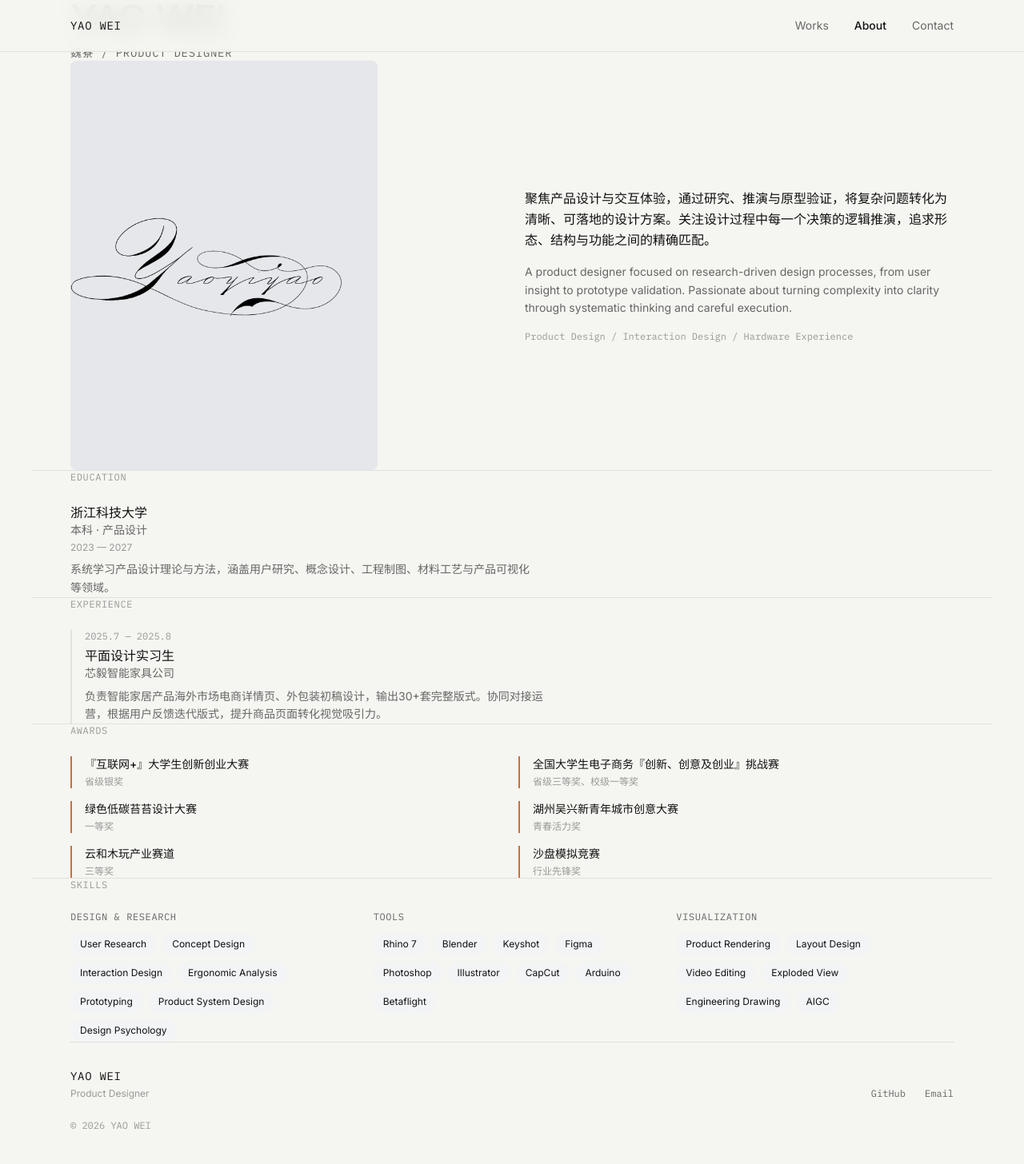
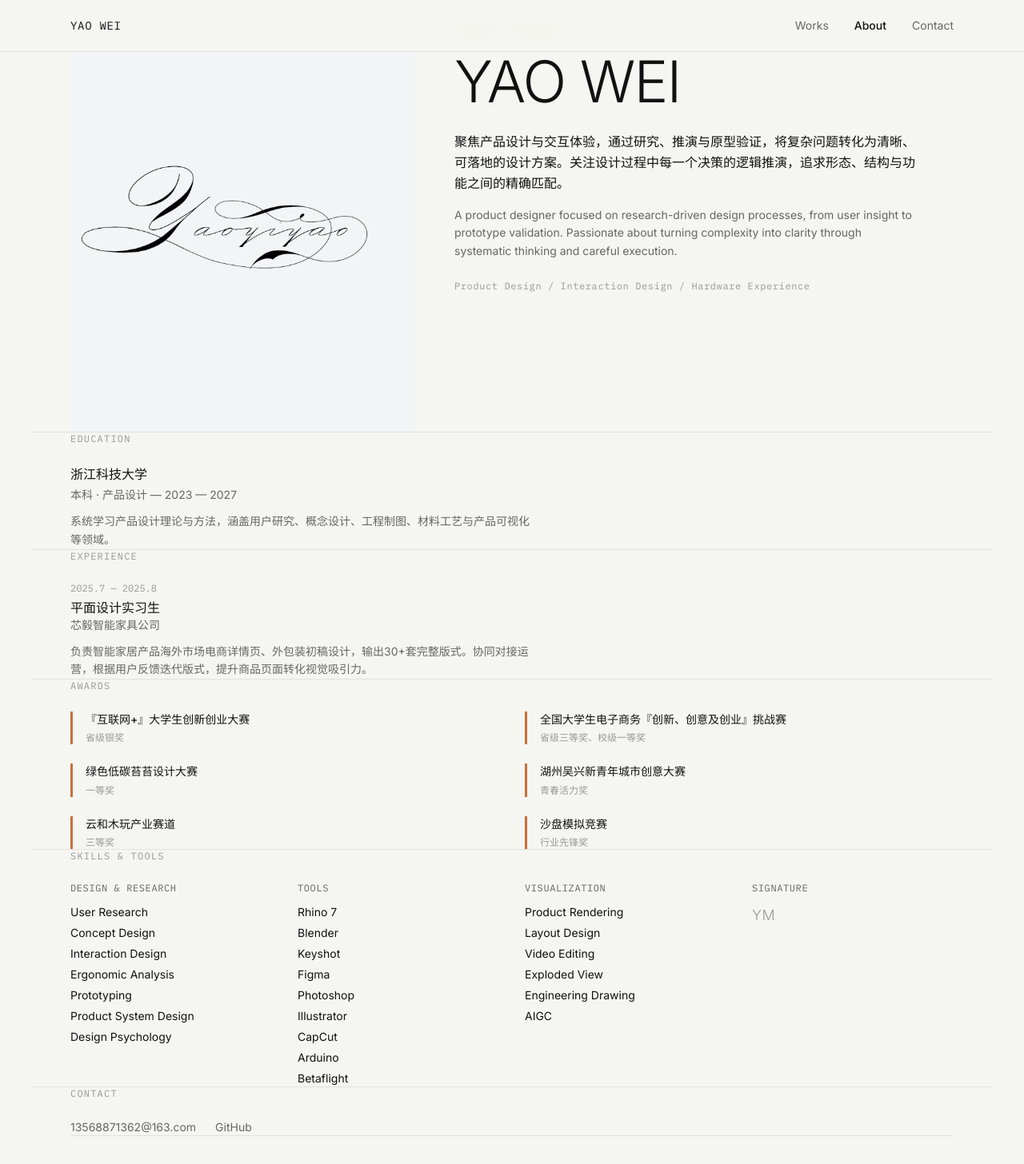
Before and after one commit to yoaw6959-spec/portfolio-site, a Next.js app: page /portfolio-site/about in a window 1280 px wide. Shown: the top 1456 px of the page at 80% size. Before the commit the page ends 1416 px from the top, so only its background shows below. Built offline with nearby package versions, Linux system fonts and the light colour scheme.

Commit message:
Redesign About page with editorial two-column layout

```diff
--- a/app/about/page.tsx
+++ b/app/about/page.tsx
@@ -1,80 +1,164 @@
 import { staticAsset } from "@/lib/paths";
 import { aboutData } from "@/data/about";
+import { siteConfig } from "@/data/site";
 
 export default function AboutPage() {
+  const hasSignature = aboutData.signature && aboutData.signature.length > 0;
+
   return (
     <>
-      <section className="section-container pt-28 pb-12">
-        <h1 className="text-4xl sm:text-5xl font-medium tracking-tight text-primary">{aboutData.name}</h1>
-        <p className="text-sm font-mono tracking-wider text-secondary mt-2 uppercase">{aboutData.nameCn} / {aboutData.position}</p>
-      </section>
-
-      <section className="section-container pb-12">
-        <div className="grid grid-cols-1 md:grid-cols-2 gap-8">
-          <div className="aspect-[3/4] max-w-sm bg-gray-200 rounded-lg overflow-hidden">
-            <img loading="lazy" decoding="async" src={staticAsset("/images/profile/photo.webp")} alt={aboutData.name} className="w-full h-full object-cover" />
+      {/* ───── Hero — Two-Column Layout ─────────────────────────────── */}
+      <section className="section-container pt-28 pb-16 md:pb-20">
+        <div className="grid grid-cols-1 md:grid-cols-12 gap-8 md:gap-12 items-start">
+          {/* Portrait */}
+          <div className="md:col-span-5">
+            <div className="aspect-[4/5] overflow-hidden bg-gray-100 rounded-sm">
+              <img
+                loading="lazy"
+                decoding="async"
+                src={staticAsset("/images/profile/photo.webp")}
+                alt={aboutData.name}
+                className="w-full h-full object-cover"
+              />
+            </div>
           </div>
-          <div className="flex flex-col justify-center">
-            <p className="text-base leading-relaxed text-primary">{aboutData.bio}</p>
-            <p className="text-sm text-secondary mt-4 leading-relaxed">{aboutData.bioEn}</p>
-            <p className="text-xs text-tertiary mt-4 font-mono">{aboutData.direction}</p>
+          {/* Text */}
+          <div className="md:col-span-7 md:pt-8">
+            <p className="text-xs font-mono tracking-widest text-tertiary uppercase mb-4">
+              {aboutData.position}
+            </p>
+            <h1 className="text-5xl sm:text-6xl md:text-7xl font-light tracking-tight text-primary leading-[1.05]">
+              {aboutData.name}
+            </h1>
+            <div className="mt-6 space-y-4 max-w-xl">
+              <p className="text-base leading-relaxed text-primary">
+                {aboutData.bio}
+              </p>
+              <p className="text-sm leading-relaxed text-secondary">
+                {aboutData.bioEn}
+              </p>
+            </div>
+            <p className="mt-6 text-xs font-mono tracking-wider text-tertiary">
+              {aboutData.direction}
+            </p>
           </div>
         </div>
       </section>
 
-      {/* Education */}
-      <section className="section-container py-8 border-t border-line">
-        <h2 className="text-xs font-mono tracking-wider text-tertiary uppercase mb-6">Education</h2>
+      {/* ───── Education ──────────────────────────────────────────── */}
+      <section className="section-container py-10 border-t border-line">
+        <p className="text-xs font-mono tracking-widest text-tertiary uppercase mb-6">
+          Education
+        </p>
         {aboutData.education.map((edu, i) => (
-          <div key={i}>
-            <h3 className="text-base font-medium text-primary">{edu.school}</h3>
-            <p className="text-sm text-secondary">{edu.degree} · {edu.major}</p>
-            <p className="text-xs text-tertiary mt-1">{edu.period}</p>
-            <p className="text-sm text-secondary mt-2 leading-relaxed max-w-xl">{edu.description}</p>
+          <div key={i} className="max-w-xl">
+            <h2 className="text-base font-medium text-primary">{edu.school}</h2>
+            <p className="text-sm text-secondary mt-1">
+              {edu.degree} · {edu.major} &mdash; {edu.period}
+            </p>
+            <p className="text-sm text-secondary mt-3 leading-relaxed">
+              {edu.description}
+            </p>
           </div>
         ))}
       </section>
 
-      {/* Experience */}
-      <section className="section-container py-8 border-t border-line">
-        <h2 className="text-xs font-mono tracking-wider text-tertiary uppercase mb-6">Experience</h2>
+      {/* ───── Experience ─────────────────────────────────────────── */}
+      <section className="section-container py-10 border-t border-line">
+        <p className="text-xs font-mono tracking-widest text-tertiary uppercase mb-6">
+          Experience
+        </p>
         {aboutData.experience.map((exp, i) => (
-          <div key={i} className="border-l-2 border-line pl-4">
+          <div key={i} className="max-w-xl">
             <p className="text-xs font-mono text-tertiary">{exp.period}</p>
-            <h3 className="text-base font-medium text-primary mt-1">{exp.role}</h3>
+            <h2 className="text-base font-medium text-primary mt-1">{exp.role}</h2>
             <p className="text-sm text-secondary">{exp.company}</p>
-            <p className="text-sm text-secondary mt-2 leading-relaxed max-w-xl">{exp.description}</p>
+            <p className="text-sm text-secondary mt-3 leading-relaxed">
+              {exp.description}
+            </p>
           </div>
         ))}
       </section>
 
-      {/* Awards */}
-      <section className="section-container py-8 border-t border-line">
-        <h2 className="text-xs font-mono tracking-wider text-tertiary uppercase mb-6">Awards</h2>
-        <div className="grid grid-cols-1 sm:grid-cols-2 gap-4">
+      {/* ───── Awards ─────────────────────────────────────────────── */}
+      <section className="section-container py-10 border-t border-line">
+        <p className="text-xs font-mono tracking-widest text-tertiary uppercase mb-6">
+          Awards
+        </p>
+        <div className="grid grid-cols-1 md:grid-cols-2 gap-x-8 gap-y-6">
           {aboutData.awards.map((award, i) => (
-            <div key={i} className="border-l-2 border-accent pl-4">
-              <h3 className="text-sm font-medium text-primary">{award.name}</h3>
-              <p className="text-xs text-tertiary mt-1">{award.detail}</p>
+            <div key={i} className="border-l-[3px] border-accent pl-4">
+              <h3 className="text-sm font-medium text-primary leading-snug">
+                {award.name}
+              </h3>
+              <p className="text-xs text-tertiary mt-1.5">{award.detail}</p>
             </div>
           ))}
         </div>
       </section>
 
-      {/* Skills */}
-      <section className="section-container py-8 border-t border-line">
-        <h2 className="text-xs font-mono tracking-wider text-tertiary uppercase mb-6">Skills</h2>
-        <div className="grid grid-cols-1 sm:grid-cols-3 gap-8">
+      {/* ───── Skills & Tools ─────────────────────────────────────── */}
+      <section className="section-container py-10 border-t border-line">
+        <p className="text-xs font-mono tracking-widest text-tertiary uppercase mb-6">
+          Skills &amp; Tools
+        </p>
+        <div className="grid grid-cols-1 sm:grid-cols-2 md:grid-cols-4 gap-8">
           {aboutData.skills.map((skill, i) => (
             <div key={i}>
-              <h3 className="text-xs font-mono tracking-wider text-secondary uppercase mb-3">{skill.category}</h3>
-              <div className="flex flex-wrap gap-2">
+              <h3 className="text-xs font-mono tracking-wider text-secondary uppercase mb-3">
+                {skill.category}
+              </h3>
+              <ul className="space-y-1.5">
                 {skill.items.map((item) => (
-                  <span key={item} className="text-xs bg-gray-100 text-primary px-3 py-1.5 rounded-full">{item}</span>
+                  <li key={item} className="text-sm text-primary">
+                    {item}
+                  </li>
                 ))}
-              </div>
+              </ul>
             </div>
           ))}
+          {/* Signature column */}
+          <div>
+            <h3 className="text-xs font-mono tracking-wider text-secondary uppercase mb-3">
+              Signature
+            </h3>
+            {hasSignature ? (
+              <img
+                loading="lazy"
+                decoding="async"
+                src={staticAsset(aboutData.signature)}
+                alt="Signature"
+                className="h-10 opacity-70"
+              />
+            ) : (
+              <p className="text-lg font-light tracking-wide text-tertiary">
+                YM
+              </p>
+            )}
+          </div>
+        </div>
+      </section>
+
+      {/* ───── Contact ────────────────────────────────────────────── */}
+      <section className="section-container py-10 border-t border-line">
+        <p className="text-xs font-mono tracking-widest text-tertiary uppercase mb-6">
+          Contact
+        </p>
+        <div className="flex flex-wrap items-center gap-6">
+          <a
+            href={"mailto:" + siteConfig.email}
+            className="text-sm text-secondary hover:text-primary transition-colors"
+          >
+            {siteConfig.email}
+          </a>
+          <a
+            href={siteConfig.github}
+            target="_blank"
+            rel="noopener noreferrer"
+            className="text-sm text-secondary hover:text-primary transition-colors"
+          >
+            GitHub
+          </a>
         </div>
       </section>
     </>
--- a/data/about.ts
+++ b/data/about.ts
@@ -27,6 +27,7 @@ export interface AboutData {
   name: string;
   nameCn: string;
   position: string;
+  signature: string;
   direction: string;
   bio: string;
   bioEn: string;
@@ -38,52 +39,53 @@ export interface AboutData {
 
 export const aboutData: AboutData = {
   name: "YAO WEI",
-  nameCn: "\u9b4f\u5d9a",
+  nameCn: "魏垚",
   position: "Product Designer",
+  signature: "",
   direction: "Product Design / Interaction Design / Hardware Experience",
-  bio: "\u805a\u7126\u4ea7\u54c1\u8bbe\u8ba1\u4e0e\u4ea4\u4e92\u4f53\u9a8c\uff0c\u901a\u8fc7\u7814\u7a76\u3001\u63a8\u6f14\u4e0e\u539f\u578b\u9a8c\u8bc1\uff0c\u5c06\u590d\u6742\u95ee\u9898\u8f6c\u5316\u4e3a\u6e05\u6670\u3001\u53ef\u843d\u5730\u7684\u8bbe\u8ba1\u65b9\u6848\u3002\u5173\u6ce8\u8bbe\u8ba1\u8fc7\u7a0b\u4e2d\u6bcf\u4e00\u4e2a\u51b3\u7b56\u7684\u903b\u8f91\u63a8\u6f14\uff0c\u8ffd\u6c42\u5f62\u6001\u3001\u7ed3\u6784\u4e0e\u529f\u80fd\u4e4b\u95f4\u7684\u7cbe\u786e\u5339\u914d\u3002",
+  bio: "聚焦产品设计与交互体验，通过研究、推演与原型验证，将复杂问题转化为清晰、可落地的设计方案。关注设计过程中每一个决策的逻辑推演，追求形态、结构与功能之间的精确匹配。",
   bioEn: "A product designer focused on research-driven design processes, from user insight to prototype validation. Passionate about turning complexity into clarity through systematic thinking and careful execution.",
   education: [
     {
-      school: "\u6d59\u6c5f\u79d1\u6280\u5927\u5b66",
-      degree: "\u672c\u79d1",
-      major: "\u4ea7\u54c1\u8bbe\u8ba1",
-      period: "2023 \u2014 2027",
-      description: "\u7cfb\u7edf\u5b66\u4e60\u4ea7\u54c1\u8bbe\u8ba1\u7406\u8bba\u4e0e\u65b9\u6cd5\uff0c\u6db5\u76d6\u7528\u6237\u7814\u7a76\u3001\u6982\u5ff5\u8bbe\u8ba1\u3001\u5de5\u7a0b\u5236\u56fe\u3001\u6750\u6599\u5de5\u827a\u4e0e\u4ea7\u54c1\u53ef\u89c6\u5316\u7b49\u9886\u57df\u3002",
+      school: "浙江科技大学",
+      degree: "本科",
+      major: "产品设计",
+      period: "2023 — 2027",
+      description: "系统学习产品设计理论与方法，涵盖用户研究、概念设计、工程制图、材料工艺与产品可视化等领域。",
     },
   ],
   experience: [
     {
-      company: "\u82af\u6bc5\u667a\u80fd\u5bb6\u5177\u516c\u53f8",
-      role: "\u5e73\u9762\u8bbe\u8ba1\u5b9e\u4e60\u751f",
-      period: "2025.7 \u2014 2025.8",
-      description: "\u8d1f\u8d23\u667a\u80fd\u5bb6\u5c45\u4ea7\u54c1\u6d77\u5916\u5e02\u573a\u7535\u5546\u8be6\u60c5\u9875\u3001\u5916\u5305\u88c5\u521d\u7a3f\u8bbe\u8ba1\uff0c\u8f93\u51fa30+\u5957\u5b8c\u6574\u7248\u5f0f\u3002\u534f\u540c\u5bf9\u63a5\u8fd0\u8425\uff0c\u6839\u636e\u7528\u6237\u53cd\u9988\u8fed\u4ee3\u7248\u5f0f\uff0c\u63d0\u5347\u5546\u54c1\u9875\u9762\u8f6c\u5316\u89c6\u89c9\u5438\u5f15\u529b\u3002",
+      company: "芯毅智能家具公司",
+      role: "平面设计实习生",
+      period: "2025.7 — 2025.8",
+      description: "负责智能家居产品海外市场电商详情页、外包装初稿设计，输出30+套完整版式。协同对接运营，根据用户反馈迭代版式，提升商品页面转化视觉吸引力。",
     },
   ],
   awards: [
     {
-      name: "\u300e\u4e92\u8054\u7f51+\u300f\u5927\u5b66\u751f\u521b\u65b0\u521b\u4e1a\u5927\u8d5b",
-      detail: "\u7701\u7ea7\u94f6\u5956",
+      name: "『互联网+』大学生创新创业大赛",
+      detail: "省级银奖",
     },
     {
-      name: "\u5168\u56fd\u5927\u5b66\u751f\u7535\u5b50\u5546\u52a1\u300e\u521b\u65b0\u3001\u521b\u610f\u53ca\u521b\u4e1a\u300f\u6311\u6218\u8d5b",
-      detail: "\u7701\u7ea7\u4e09\u7b49\u5956\u3001\u6821\u7ea7\u4e00\u7b49\u5956",
+      name: "全国大学生电子商务『创新、创意及创业』挑战赛",
+      detail: "省级三等奖、校级一等奖",
     },
     {
-      name: "\u7eff\u8272\u4f4e\u78b3\u82d4\u82d4\u8bbe\u8ba1\u5927\u8d5b",
-      detail: "\u4e00\u7b49\u5956",
+      name: "绿色低碳苔苔设计大赛",
+      detail: "一等奖",
     },
     {
-      name: "\u6e56\u5dde\u5434\u5174\u65b0\u9752\u5e74\u57ce\u5e02\u521b\u610f\u5927\u8d5b",
-      detail: "\u9752\u6625\u6d3b\u529b\u5956",
+      name: "湖州吴兴新青年城市创意大赛",
+      detail: "青春活力奖",
     },
     {
-      name: "\u4e91\u548c\u6728\u73a9\u4ea7\u4e1a\u8d5b\u9053",
-      detail: "\u4e09\u7b49\u5956",
+      name: "云和木玩产业赛道",
+      detail: "三等奖",
     },
     {
-      name: "\u6c99\u76d8\u6a21\u62df\u7ade\u8d5b",
-      detail: "\u884c\u4e1a\u5148\u950b\u5956",
+      name: "沙盘模拟竞赛",
+      detail: "行业先锋奖",
     },
   ],
   skills: [
```
